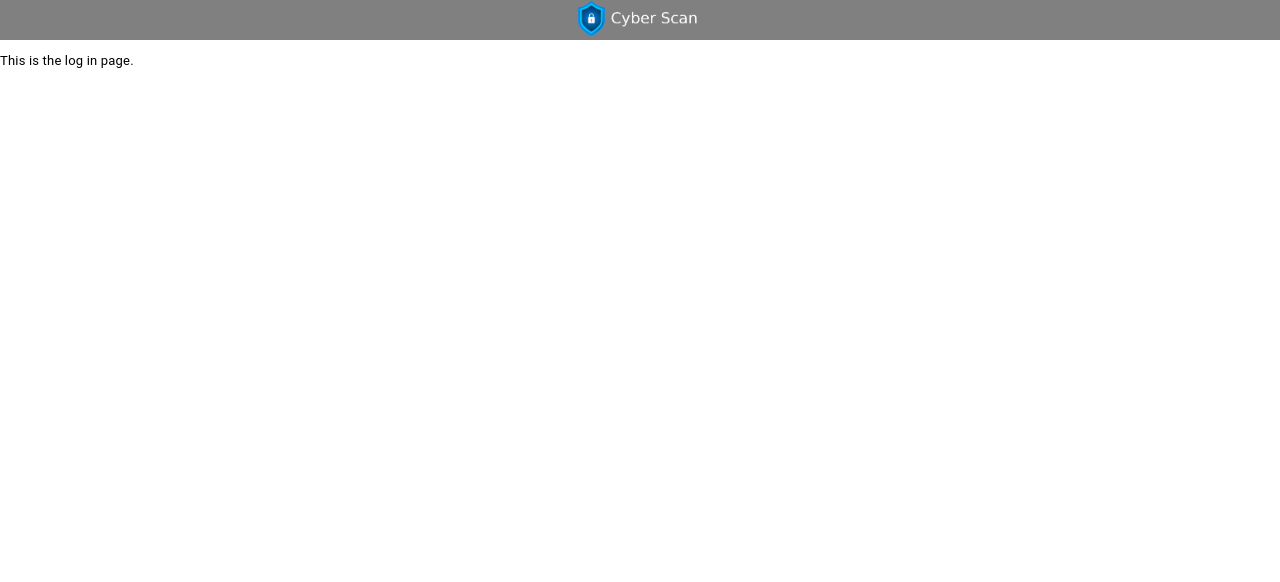
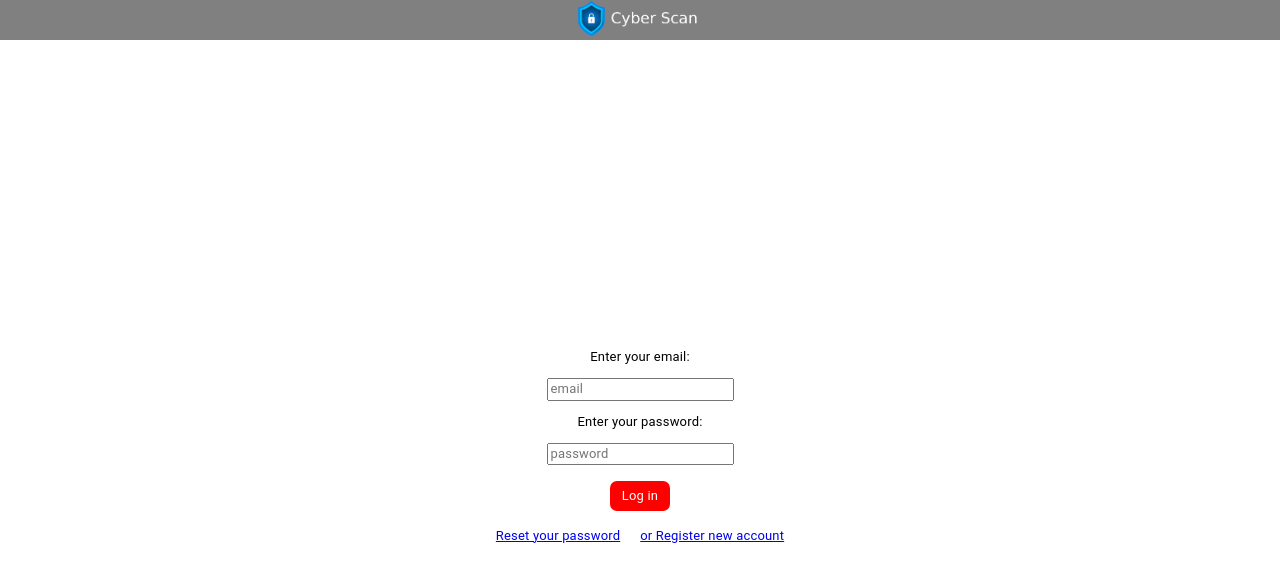
Before and after one commit to med-skyied/Cyber_Scan, a React (Create React App) app in the folder cyber_scan_f-e/: page /login in a window 1280 px wide. Shown: the top 582 px of the page. Built offline with nearby package versions, Linux system fonts and the light colour scheme.

Commit message:
adding the first version of the Login page (this first version of login/register has only the html side of things defined, but not the logic. this will come later)

```diff
--- a/cyber_scan_f-e/src/pages/Login.jsx
+++ b/cyber_scan_f-e/src/pages/Login.jsx
@@ -1,12 +1,41 @@
 import React from 'react';
 import { Link } from 'react-router-dom';
+import AuthBackground from '../assets/auth_background.jpg'
 
 import NavBarChild from '../components/NavBarChild';
 function Login() {
+
+    function login_handler() {
+        console.log('auth login handlere is called...');
+    }
  return (
     <>
     <NavBarChild/>
-        <p>This is the log in page.</p>
+
+        <div className='auth_container'
+
+        /*style={{ backgroundImage : `url(${AuthBackground})`,
+        backgroundRepeat: 'no-repeat',
+        height:'100vh',
+        width: '100%',
+        objectFit: 'cover'}}*/
+        >
+            <div className='auth_form_holder' >
+                <form onSubmit={login_handler()}>
+                    <p>Enter your email:</p>
+                    <input className='input_field' type='email' placeholder='email' id='user_email' required></input>
+                    <p>Enter your password:</p>
+                    <input className='input_field' type='password'  id='user_password' required placeholder='password'></input>
+                    <br/> <br />
+
+                    <button type='submit' className='authSubmitButton'>Log in</button>
+                    <br /> <br />
+                    <Link to='/reset_password'>Reset your password</Link>
+                    <Link className='to_link' to='/register'>or Register new account</Link>
+                </form>
+
+            </div>
+        </div>
     </>
  )
 }
```
